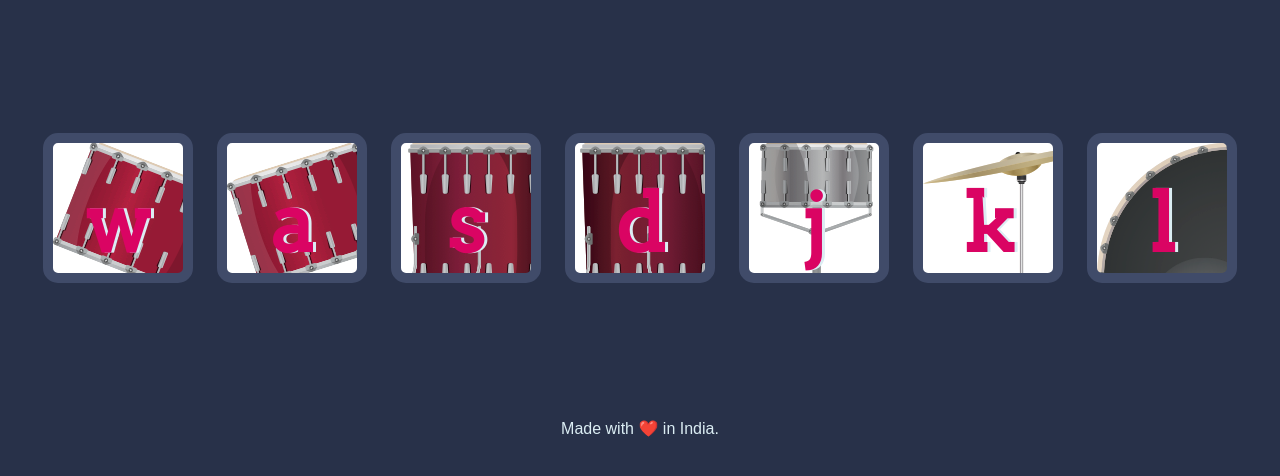
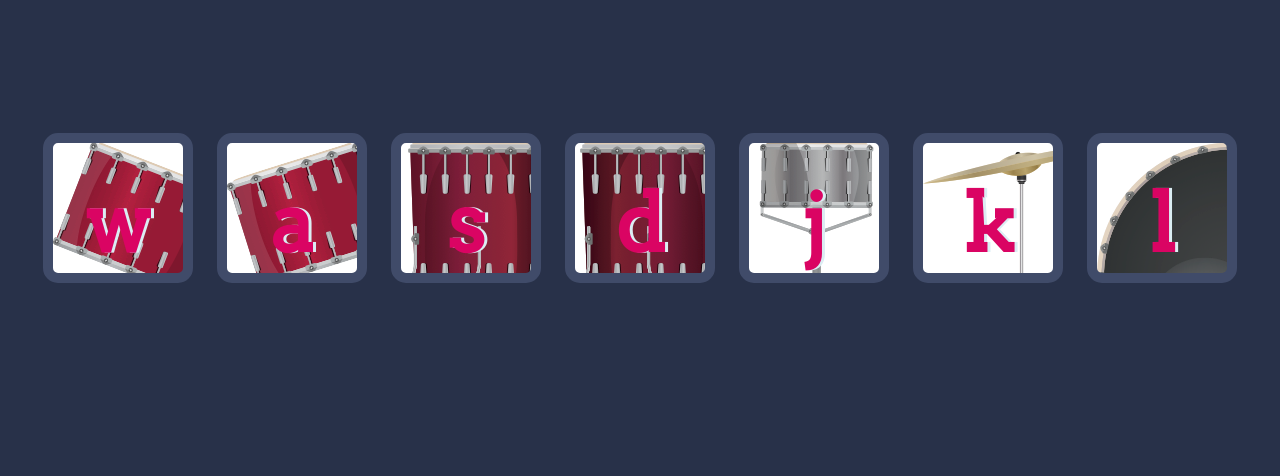
Before and after one commit to adyanthm/drum-kit, a plain HTML site: page index.html in a window 1280 px wide. Shown: the part 156-632 px from the top of the page. Drawn offline with Linux system fonts and the light colour scheme.

Commit message:
Update index.html

```diff
--- a/index.html
+++ b/index.html
@@ -20,11 +20,6 @@
     <button class="k drum">k</button>
     <button class="l drum">l</button>
   </div>
-
-
-  <footer>
-    Made with ❤️ in India.
-  </footer>
   <script src="./index.js "></script>
 </body>
 
```
